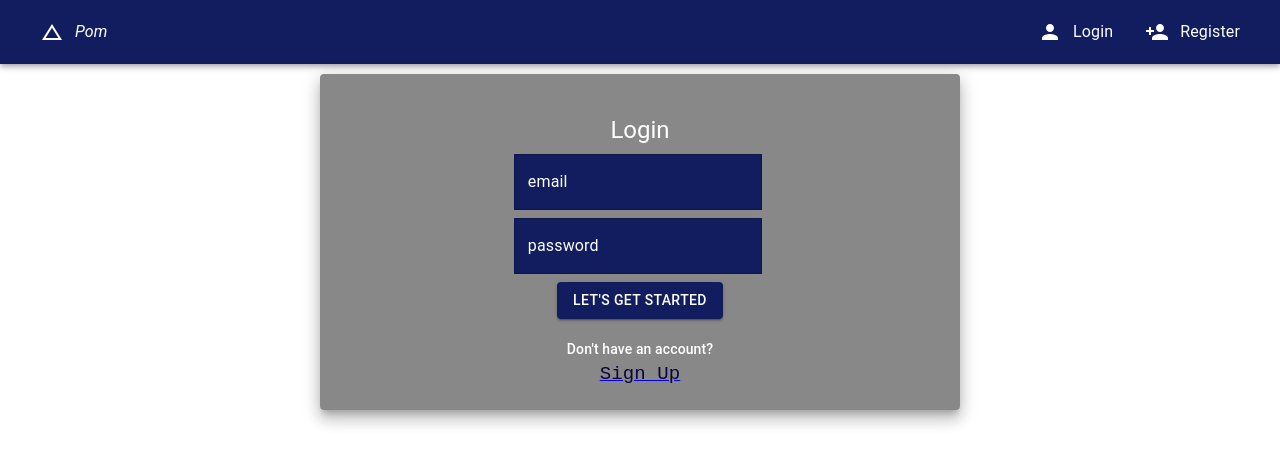
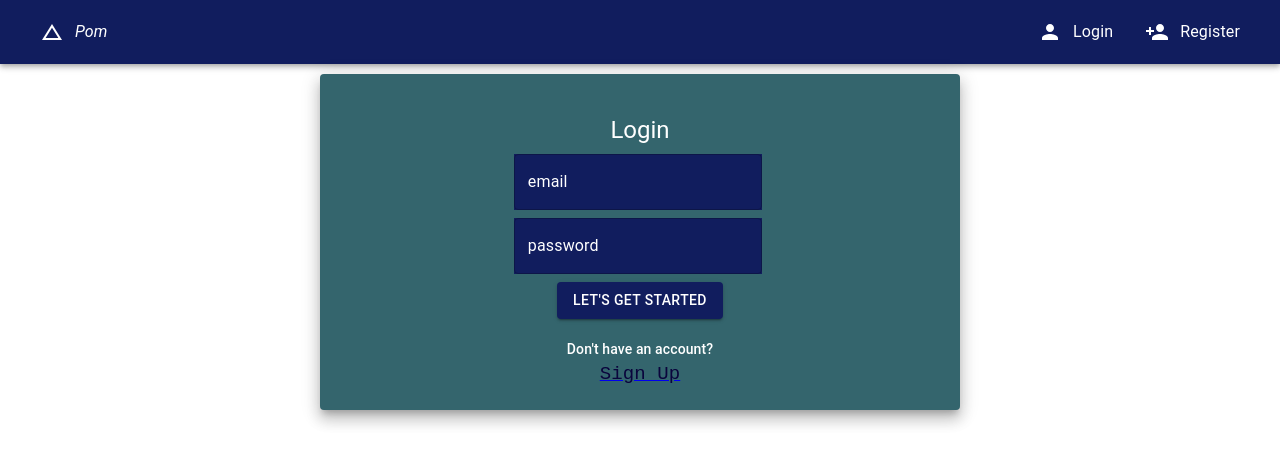
Before and after one commit to JaiRaga/blog-app-client-server, a React (Create React App) app in the folder client/: page /login in a window 1280 px wide. Shown: the top 464 px of the page. Built offline with nearby package versions, Linux system fonts and the light colour scheme; no server answers.

Commit message:
changed paper comp color

```diff
--- a/client/src/component/auth/Login.js
+++ b/client/src/component/auth/Login.js
@@ -33,7 +33,8 @@ const useStyles = makeStyles((theme) => ({
 	},
 	paper: {
 		padding: '20px 0',
-		backgroundColor: '#0007',
+		backgroundColor: '#34656d',
+		// backgroundColor: '#0007',
 	},
 	link: {
 		color: '#0a043c',
```
